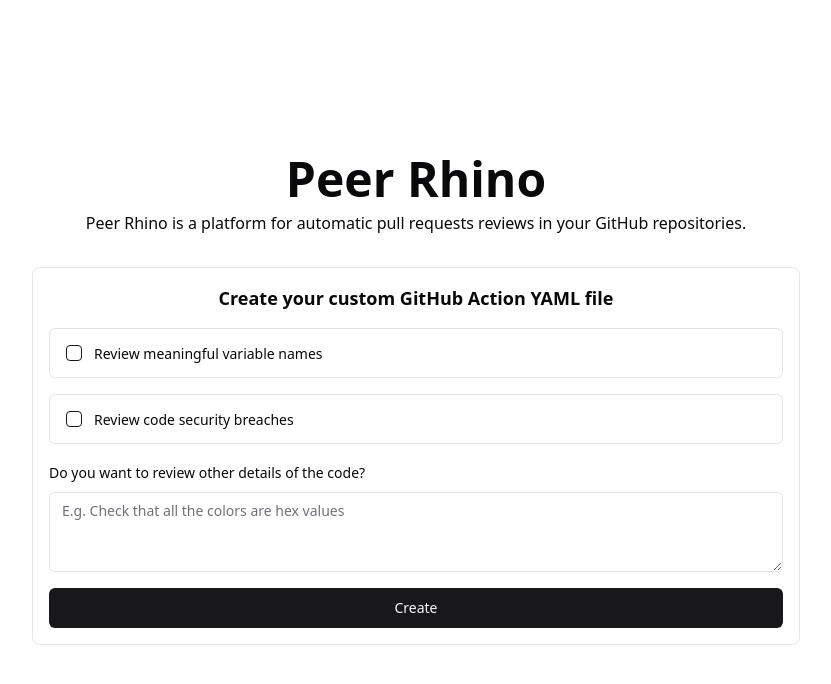
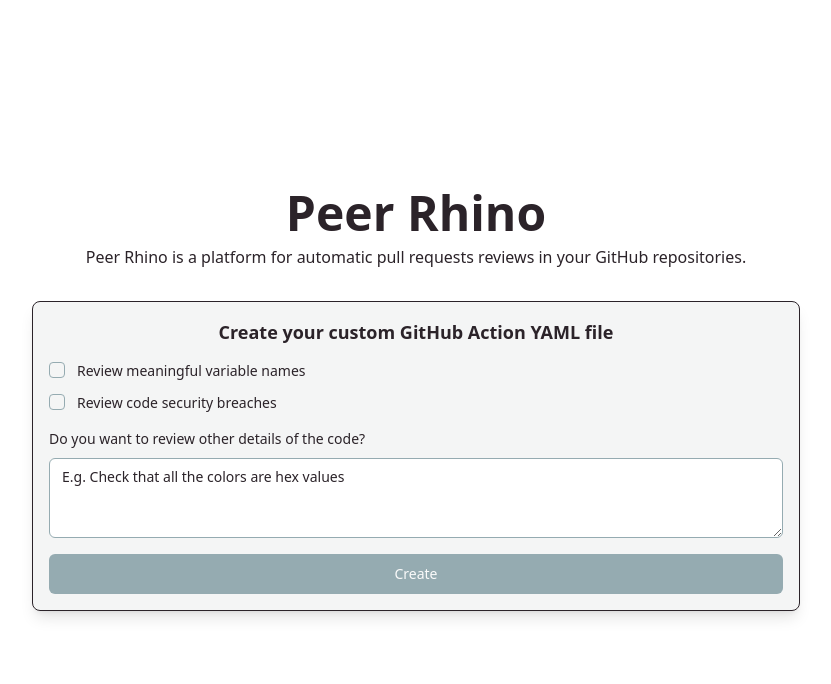
Before and after one commit to psotogomez/platanus-hackaton-g18, a Next.js app: page / in a window 1280 px wide. Shown: the top 684 px of the page, without its empty margins (224-1055 px from the left). Built offline with nearby package versions, Linux system fonts and the light colour scheme.

Commit message:
💄 changes colors

```diff
--- a/src/app/_components/pull-request-review-configuration-form.tsx
+++ b/src/app/_components/pull-request-review-configuration-form.tsx
@@ -45,7 +45,7 @@ export function PullRequestReviewConfigurationForm() {
     <>
       {isLoading ? (
         <div className="flex justify-center items-center min-h-24">
-          <Loader2 className="size-6 animate-spin" />
+          <Loader2 className="size-6 animate-spin text-primary" />
         </div>
       ) : githubActionCode ? (
         <YamlTextBox
@@ -66,7 +66,7 @@ export function PullRequestReviewConfigurationForm() {
               control={form.control}
               name="meaningfulVariableNames"
               render={({ field }) => (
-                <FormItem className="flex flex-row items-start space-x-3 space-y-0 rounded-md border p-4">
+                <FormItem className="flex flex-row items-start space-x-3 space-y-0 rounded-md">
                   <FormControl>
                     <Checkbox
                       checked={field.value}
@@ -74,7 +74,9 @@ export function PullRequestReviewConfigurationForm() {
                     />
                   </FormControl>
                   <div className="space-y-1 leading-none">
-                    <FormLabel>Review meaningful variable names</FormLabel>
+                    <FormLabel className="text-dark">
+                      Review meaningful variable names
+                    </FormLabel>
                   </div>
                 </FormItem>
               )}
@@ -83,7 +85,7 @@ export function PullRequestReviewConfigurationForm() {
               control={form.control}
               name="codeSecurityBreaches"
               render={({ field }) => (
-                <FormItem className="flex flex-row items-start space-x-3 space-y-0 rounded-md border p-4">
+                <FormItem className="flex flex-row items-start space-x-3 space-y-0 rounded-md">
                   <FormControl>
                     <Checkbox
                       checked={field.value}
@@ -91,7 +93,9 @@ export function PullRequestReviewConfigurationForm() {
                     />
                   </FormControl>
                   <div className="space-y-1 leading-none">
-                    <FormLabel>Review code security breaches</FormLabel>
+                    <FormLabel className="text-dark">
+                      Review code security breaches
+                    </FormLabel>
                   </div>
                 </FormItem>
               )}
@@ -101,7 +105,7 @@ export function PullRequestReviewConfigurationForm() {
               name="prompt"
               render={({ field }) => (
                 <FormItem>
-                  <FormLabel>
+                  <FormLabel className="text-dark">
                     Do you want to review other details of the code?
                   </FormLabel>
                   <FormControl>
--- a/src/app/globals.css
+++ b/src/app/globals.css
@@ -5,38 +5,26 @@
 @layer base {
   :root {
     --background: 0 0% 100%;
-    --foreground: 240 10% 3.9%;
+    --foreground: 228 26.3% 81.4%;
     --card: 0 0% 100%;
     --card-foreground: 240 10% 3.9%;
     --popover: 0 0% 100%;
     --popover-foreground: 240 10% 3.9%;
-    --primary: 240 5.9% 10%;
+    --primary: 193 15.2% 63.9%;
     --primary-foreground: 0 0% 98%;
-    --secondary: 240 4.8% 95.9%;
+    --secondary: 153 31.2% 87.5%;
     --secondary-foreground: 240 5.9% 10%;
-    --muted: 240 4.8% 95.9%;
+    --muted: 210 4.8% 95.9%;
     --muted-foreground: 240 3.8% 46.1%;
     --accent: 240 4.8% 95.9%;
     --accent-foreground: 240 5.9% 10%;
     --destructive: 0 72.22% 50.59%;
     --destructive-foreground: 0 0% 98%;
     --border: 240 5.9% 90%;
-    --input: 240 5.9% 90%;
+    --input: 0 0% 100%;
     --ring: 240 5% 64.9%;
     --radius: 0.5rem;
-    --chart-1: 12 76% 61%;
-    --chart-2: 173 58% 39%;
-    --chart-3: 197 37% 24%;
-    --chart-4: 43 74% 66%;
-    --chart-5: 27 87% 67%;
-    --sidebar-background: 0 0% 98%;
-    --sidebar-foreground: 240 5.3% 26.1%;
-    --sidebar-primary: 240 5.9% 10%;
-    --sidebar-primary-foreground: 0 0% 98%;
-    --sidebar-accent: 240 4.8% 95.9%;
-    --sidebar-accent-foreground: 240 5.9% 10%;
-    --sidebar-border: 220 13% 91%;
-    --sidebar-ring: 240 5% 64.9%;
+    --dark: 315 10.3% 15.3%;
   }
 
   .dark {
--- a/src/app/layout.tsx
+++ b/src/app/layout.tsx
@@ -27,7 +27,7 @@ export default function RootLayout({
   return (
     <html lang="en">
       <body
-        className={`${geistSans.variable} ${geistMono.variable} antialiased h-screen`}
+        className={`${geistSans.variable} ${geistMono.variable} antialiased h-screen bg-background`}
       >
         {children}
         <Toaster />
--- a/src/app/page.tsx
+++ b/src/app/page.tsx
@@ -12,7 +12,7 @@ export default function Home() {
           GitHub repositories.
         </P>
       </div>
-      <div className="flex flex-col w-3/5 border border-gray-200 rounded-lg p-4">
+      <div className="flex flex-col w-3/5 border border-dark rounded-lg p-4 shadow-lg max-w-3xl bg-muted">
         <WithPullRequestReviewConfigurationForm>
           <PullRequestReviewConfigurationForm />
         </WithPullRequestReviewConfigurationForm>
--- a/src/ui/components/button.tsx
+++ b/src/ui/components/button.tsx
@@ -13,7 +13,7 @@ const buttonVariants = cva(
         destructive:
           "bg-destructive text-destructive-foreground hover:bg-destructive/90",
         outline:
-          "border border-input bg-background hover:bg-accent hover:text-accent-foreground",
+          "border border-primary bg-background text-primary hover:bg-primary hover:text-primary-foreground",
         secondary:
           "bg-secondary text-secondary-foreground hover:bg-secondary/80",
         ghost: "hover:bg-accent hover:text-accent-foreground",
--- a/src/ui/components/text-area.tsx
+++ b/src/ui/components/text-area.tsx
@@ -9,7 +9,7 @@ const Textarea = React.forwardRef<
   return (
     <textarea
       className={cn(
-        "flex min-h-[80px] w-full rounded-md border border-input bg-background px-3 py-2 text-base ring-offset-background placeholder:text-muted-foreground focus-visible:outline-none focus-visible:ring-2 focus-visible:ring-ring focus-visible:ring-offset-2 disabled:cursor-not-allowed disabled:opacity-50 md:text-sm",
+        "flex min-h-[80px] w-full rounded-md border border-primary bg-background px-3 py-2 text-dark ring-offset-background placeholder:text-dark focus-visible:outline-none focus-visible:ring-2 focus-visible:ring-ring focus-visible:ring-offset-2 disabled:cursor-not-allowed disabled:opacity-50 md:text-sm",
         className
       )}
       ref={ref}
--- a/src/ui/components/toast/toast.tsx
+++ b/src/ui/components/toast/toast.tsx
@@ -29,7 +29,7 @@ const toastVariants = cva(
   {
     variants: {
       variant: {
-        default: "border bg-background",
+        default: "border border-primary bg-background",
         destructive:
           "group border-destructive bg-destructive text-destructive-foreground",
         dark: "border-0 bg-zinc-800 text-white",
@@ -79,7 +79,7 @@ const ToastClose = React.forwardRef<
   <ToastPrimitives.Close
     ref={ref}
     className={cn(
-      "absolute right-2 top-2 rounded-md p-1 text-foreground/50 opacity-0 transition-opacity hover:text-foreground focus:opacity-100 focus:outline-none focus:ring-2 group-hover:opacity-100 group-[.destructive]:text-red-300 group-[.destructive]:hover:text-red-50 group-[.destructive]:focus:ring-red-400 group-[.destructive]:focus:ring-offset-red-600",
+      "absolute right-2 top-2 rounded-md p-1 text-primary opacity-0 transition-opacity hover:text-primary focus:opacity-100 focus:outline-none focus:ring-2 group-hover:opacity-100 group-[.destructive]:text-red-300 group-[.destructive]:hover:text-red-50 group-[.destructive]:focus:ring-red-400 group-[.destructive]:focus:ring-offset-red-600",
       className
     )}
     toast-close=""
@@ -96,7 +96,7 @@ const ToastTitle = React.forwardRef<
 >(({ className, ...props }, ref) => (
   <ToastPrimitives.Title
     ref={ref}
-    className={cn("text-sm font-semibold", className)}
+    className={cn("text-sm font-semibold text-dark", className)}
     {...props}
   />
 ));
@@ -108,7 +108,7 @@ const ToastDescription = React.forwardRef<
 >(({ className, ...props }, ref) => (
   <ToastPrimitives.Description
     ref={ref}
-    className={cn("text-sm opacity-90", className)}
+    className={cn("text-sm text-dark", className)}
     {...props}
   />
 ));
--- a/src/ui/components/typography.tsx
+++ b/src/ui/components/typography.tsx
@@ -4,9 +4,7 @@ import * as React from "react";
 
 import { cn } from "../libs/utils";
 
-const typographyVariants = cva(
-  "block break-words font-sofia text-cape-cod-950",
-  {
+const typographyVariants = cva("block break-words font-sofia text-dark", {
   variants: {
     variant: {
       h1: "text-5xl font-semibold",
@@ -25,8 +23,7 @@ const typographyVariants = cva(
   defaultVariants: {
     variant: "p",
   },
-  }
-);
+});
 
 type VariantPropType = VariantProps<typeof typographyVariants>;
 
--- a/src/ui/components/yaml-text-box.tsx
+++ b/src/ui/components/yaml-text-box.tsx
@@ -55,12 +55,12 @@ export const YamlTextBox = ({
       </div>
       <pre
         id="yaml-output"
-        className="p-4 rounded-md bg-gray-100 overflow-x-auto max-h-48 overflow-y-auto"
+        className="p-4 rounded-md bg-background overflow-x-auto max-h-48 overflow-y-auto"
         aria-live="polite"
       >
         <code
           dangerouslySetInnerHTML={{ __html: highlightYaml(stringCode) }}
-          className="font-mono text-sm"
+          className="font-mono text-sm text-dark"
         />
       </pre>
       <div className="flex justify-end">
--- a/tailwind.config.ts
+++ b/tailwind.config.ts
@@ -17,6 +17,7 @@ export default {
     },
     extend: {
       colors: {
+        dark: "hsl(var(--dark))",
         border: "hsl(var(--border))",
         input: "hsl(var(--input))",
         ring: "hsl(var(--ring))",
```
Lines whose indentation alone changed are shown as unchanged.
